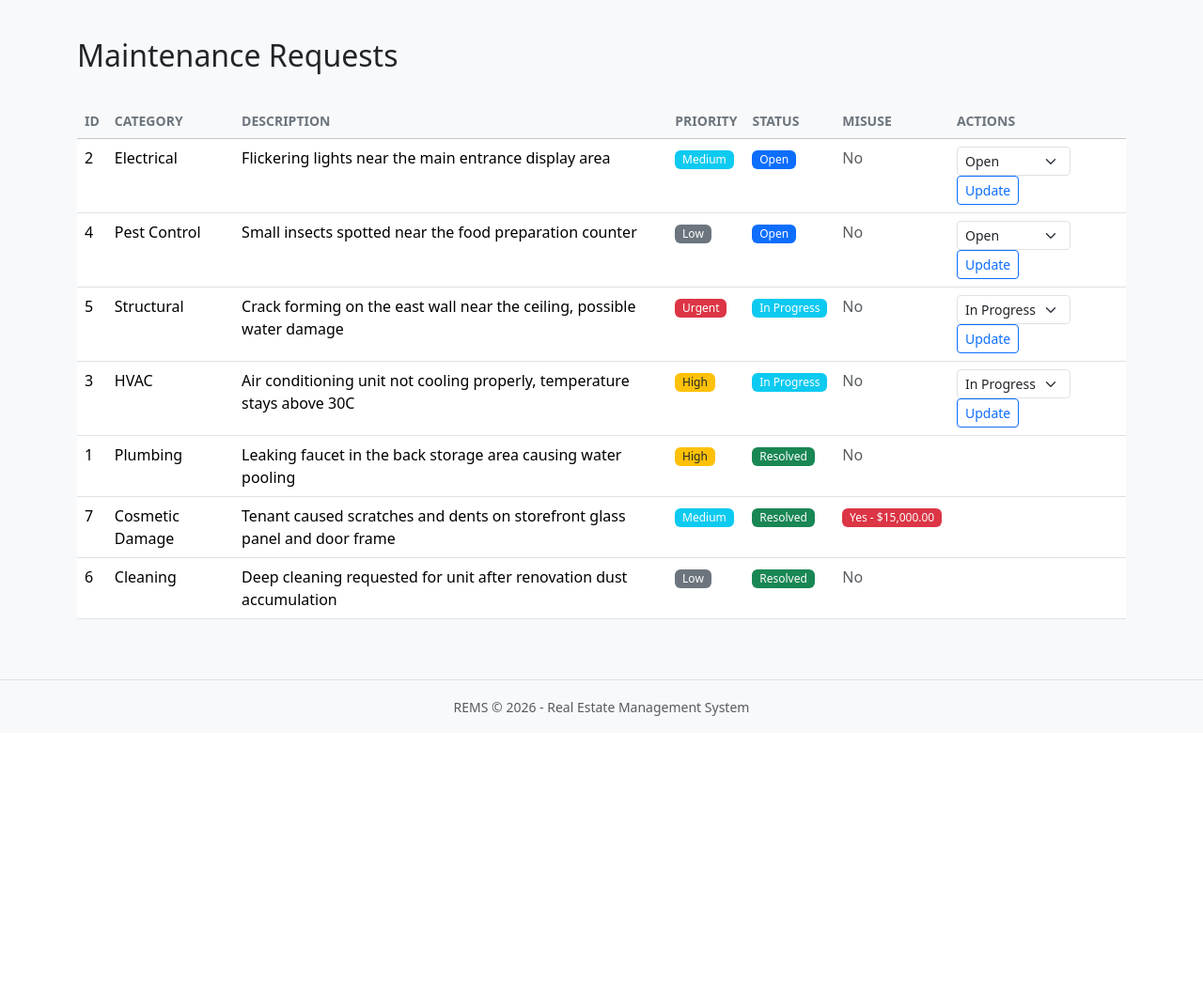
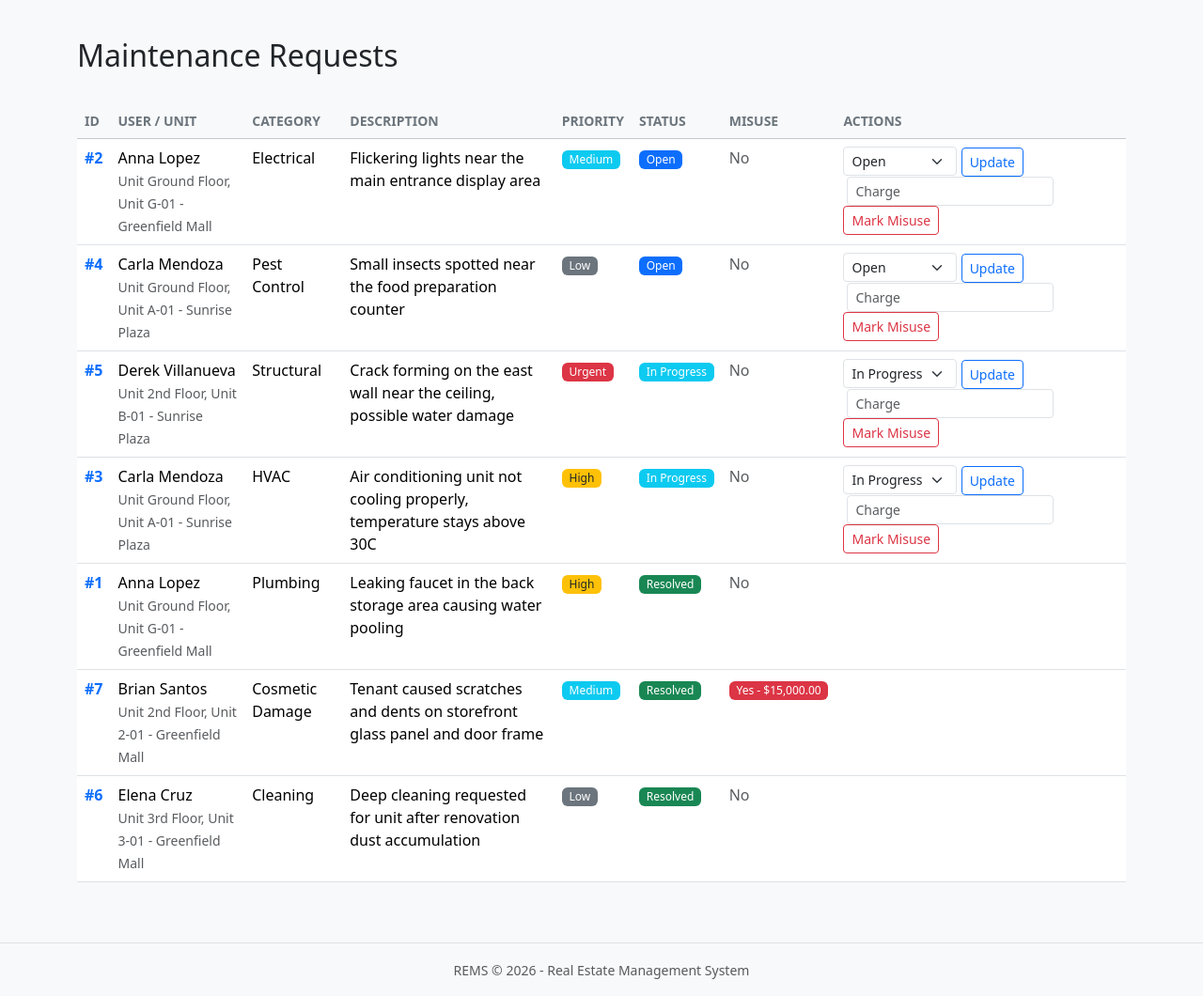
Before and after one commit to eamontryan/digt3101_team3, a Flask app: page /maintenance/ in a window 1280 px wide. Shown: the part 60-1120 px from the top of the page at 94% size. Before the commit the page ends 822 px from the top, so only its background shows below. Run offline with Flask 3, Linux system fonts and the light colour scheme; a user stored in the database is signed in; data comes from the database, SQL or seed files in the repository; parts of the project's set-up code (start-up, migrations or seed data) failed here and were passed over; some libraries are stand-ins or nearby versions.

Commit message:
Add maintenance request details, user visibility, and admin misuse action. Closes #20

```diff
--- a/src/REMS_schema.sql
+++ b/src/REMS_schema.sql
@@ -218,7 +218,7 @@ CREATE TABLE maintenance_request (
     category      VARCHAR(100) NOT NULL,
     description   TEXT COMMENT 'Tenant description of the issue',
     priority      ENUM('Low', 'Medium', 'High', 'Urgent') NOT NULL DEFAULT 'Medium',
-    status        ENUM('Open', 'In Progress', 'Resolved', 'Closed', 'Rejected') NOT NULL DEFAULT 'Open',
+    status        ENUM('Open', 'In Progress', 'Resolved', 'Rejected', 'Misuse') NOT NULL DEFAULT 'Open',
     misuse_flag   TINYINT(1) NOT NULL DEFAULT 0 COMMENT '1 = flagged as misuse',
     charge_amount DECIMAL(12,2) DEFAULT NULL COMMENT 'Amount charged to tenant for misuse-related repairs',
     created_at    DATETIME NOT NULL DEFAULT CURRENT_TIMESTAMP,
--- a/src/models/maintenance_request.py
+++ b/src/models/maintenance_request.py
@@ -10,7 +10,8 @@ class MaintenanceRequest(db.Model):
     category = db.Column(db.String(100), nullable=False)
     description = db.Column(db.Text)
     priority = db.Column(db.Enum('Low', 'Medium', 'High', 'Urgent'), nullable=False, default='Medium')
-    status = db.Column(db.Enum('Open', 'In Progress', 'Resolved', 'Closed', 'Rejected'), nullable=False, default='Open')
+    # Added Misuse and removed Closed
+    status = db.Column(db.Enum('Open', 'In Progress', 'Resolved', 'Rejected', 'Misuse'), nullable=False, default='Open')
     misuse_flag = db.Column(db.Boolean, nullable=False, default=False)
     charge_amount = db.Column(db.Numeric(12, 2))
     created_at = db.Column(db.DateTime, nullable=False, server_default=db.func.now())
--- a/src/routes/maintenance.py
+++ b/src/routes/maintenance.py
@@ -14,7 +14,7 @@ maintenance_bp = Blueprint('maintenance', __name__, url_prefix='/maintenance')
 @maintenance_bp.route('/')
 @login_required
 def list_requests():
-    # Order statuses so open/in progress appear first
+    # Status ordering for better display
     status_order = case(
         (MaintenanceRequest.status == 'Open', 1),
         (MaintenanceRequest.status == 'In Progress', 2),
@@ -24,7 +24,7 @@ def list_requests():
         else_=6
     )
 
-    # Higher priority requests should appear closer to the top
+    # Priority ordering for better display
     priority_order = case(
         (MaintenanceRequest.priority == 'Urgent', 1),
         (MaintenanceRequest.priority == 'High', 2),
@@ -35,7 +35,6 @@ def list_requests():
 
     base_query = MaintenanceRequest.query.join(Lease)
 
-    # Tenants should only see their own requests
     if current_user.role == 'Tenant':
         base_query = base_query.filter(Lease.tenant_id == current_user.user_id)
 
@@ -64,12 +63,23 @@ def submit():
         flash('Maintenance request submitted.', 'success')
         return redirect(url_for('maintenance.list_requests'))
 
-    leases = Lease.query.filter_by(
-        tenant_id=current_user.user_id,
-        status='Active'
-    ).order_by(Lease.start_date.desc()).all()
+    leases = Lease.query.filter_by(tenant_id=current_user.user_id, status='Active').order_by(Lease.start_date.desc()).all()
+    return render_template('maintenance/submit.html', leases=leases)
 
-    return render_template('maintenance/submit.html', leases=leases)
+
+@maintenance_bp.route('/<int:request_id>')
+@login_required
+def request_detail(request_id):
+    maint_request = MaintenanceRequest.query.join(Lease).filter(
+        MaintenanceRequest.request_id == request_id
+    ).first_or_404()
+
+    # Tenants can only view their own requests
+    if current_user.role == 'Tenant' and maint_request.lease.tenant_id != current_user.user_id:
+        flash('You are not authorized to view this maintenance request.', 'danger')
+        return redirect(url_for('maintenance.list_requests'))
+
+    return render_template('maintenance/detail.html', req=maint_request)
 
 
 @maintenance_bp.route('/<int:request_id>/update', methods=['POST'])
@@ -77,16 +87,28 @@ def submit():
 @role_required('Admin', 'LeasingAgent')
 def update_status(request_id):
     maint_request = MaintenanceRequest.query.get_or_404(request_id)
-    new_status = request.form['status']
-    maint_request.status = new_status
+    action = request.form.get('action')
+    new_status = request.form.get('status')
 
-    if request.form.get('misuse_flag'):
+    if action == 'misuse':
+        # Only admins can mark misuse
+        if current_user.role != 'Admin':
+            flash('Only admins can mark a maintenance request as misuse.', 'danger')
+            return redirect(url_for('maintenance.list_requests'))
+
+        maint_request.status = 'Misuse'
         maint_request.misuse_flag = True
         maint_request.charge_amount = float(request.form.get('charge_amount', 0) or 0)
+        status_for_notice = 'Misuse'
+    else:
+        maint_request.status = new_status
+        if maint_request.status != 'Misuse':
+            maint_request.misuse_flag = False
+            maint_request.charge_amount = None
+        status_for_notice = new_status
 
     db.session.commit()
 
-    # Recalculate invoice if this request is linked to one
     if maint_request.invoice_id and maint_request.invoice:
         recalculate_invoice_total(maint_request.invoice)
 
@@ -94,8 +116,8 @@ def update_status(request_id):
     create_notification(
         recipient_id=lease.tenant_id,
         notif_type='Maintenance Update',
-        title=f'Maintenance {new_status}',
-        message=f'Your {maint_request.category} maintenance request is now: {new_status}.',
+        title=f'Maintenance {status_for_notice}',
+        message=f'Your {maint_request.category} maintenance request is now: {status_for_notice}.',
         related_entity='maintenance_request',
         related_id=maint_request.request_id
     )
--- a/src/templates/maintenance/list.html
+++ b/src/templates/maintenance/list.html
@@ -16,6 +16,9 @@
         <thead class="table-light">
             <tr>
                 <th>ID</th>
+                {% if current_user.role in ('Admin', 'LeasingAgent') %}
+                <th>User / Unit</th>
+                {% endif %}
                 <th>Category</th>
                 <th>Description</th>
                 <th>Priority</th>
@@ -29,17 +32,31 @@
         <tbody>
             {% for req in requests %}
             <tr>
-                <td>{{ req.request_id }}</td>
+                <td>
+                    <!-- Clickable request ID -->
+                    <a href="{{ url_for('maintenance.request_detail', request_id=req.request_id) }}" class="fw-semibold text-decoration-none">
+                        #{{ req.request_id }}
+                    </a>
+                </td>
+
+                {% if current_user.role in ('Admin', 'LeasingAgent') %}
+                <td>
+                    {{ req.lease.tenant.name }}<br>
+                    <small class="text-muted">
+                        Unit {{ req.lease.unit.location }}
+                        {% if req.lease.unit.mall %} - {{ req.lease.unit.mall.name }}{% endif %}
+                    </small>
+                </td>
+                {% endif %}
+
                 <td>{{ req.category }}</td>
                 <td>{{ req.description[:80] if req.description else '' }}{% if req.description and req.description|length > 80 %}...{% endif %}</td>
                 <td>
-                    <!-- Priority badge -->
                     <span class="badge {% if req.priority == 'Urgent' %}bg-danger{% elif req.priority == 'High' %}bg-warning text-dark{% elif req.priority == 'Medium' %}bg-info{% else %}bg-secondary{% endif %}">
                         {{ req.priority }}
                     </span>
                 </td>
                 <td>
-                    <!-- Status badge -->
                     <span class="badge {% if req.status == 'Open' %}bg-primary{% elif req.status == 'In Progress' %}bg-info{% elif req.status == 'Resolved' %}bg-success{% elif req.status == 'Rejected' %}bg-secondary{% elif req.status == 'Misuse' %}bg-danger{% else %}bg-dark{% endif %}">
                         {{ req.status }}
                     </span>
@@ -58,6 +75,7 @@
                     <span class="text-muted">No</span>
                     {% endif %}
                 </td>
+
                 {% if current_user.role in ('Admin', 'LeasingAgent') %}
                 <td>
                     {% if req.status not in ('Resolved', 'Misuse') %}
@@ -71,13 +89,24 @@
                         </select>
                         <button type="submit" class="btn btn-sm btn-outline-primary">Update</button>
                     </form>
+
+                    {% if current_user.role == 'Admin' %}
+                    <form method="POST" action="{{ url_for('maintenance.update_status', request_id=req.request_id) }}" class="d-inline ms-1">
+                        <input type="hidden" name="csrf_token" value="{{ csrf_token() }}">
+                        <input type="hidden" name="action" value="misuse">
+                        <input type="number" step="0.01" min="0" name="charge_amount" class="form-control form-control-sm d-inline-block w-auto" placeholder="Charge">
+                        <button type="submit" class="btn btn-sm btn-outline-danger">Mark Misuse</button>
+                    </form>
+                    {% endif %}
                     {% endif %}
                 </td>
                 {% endif %}
             </tr>
             {% else %}
             <tr>
-                <td colspan="7" class="text-center text-muted py-4">No maintenance requests</td>
+                <td colspan="{% if current_user.role in ('Admin', 'LeasingAgent') %}8{% else %}6{% endif %}" class="text-center text-muted py-4">
+                    No maintenance requests
+                </td>
             </tr>
             {% endfor %}
         </tbody>
```
Also changed, not shown: src/templates/maintenance/detail.html (added, +67 -0 lines).
